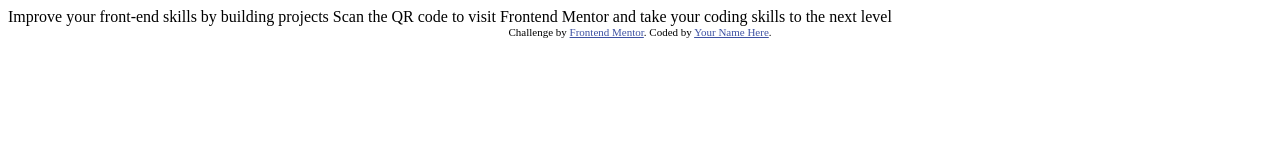
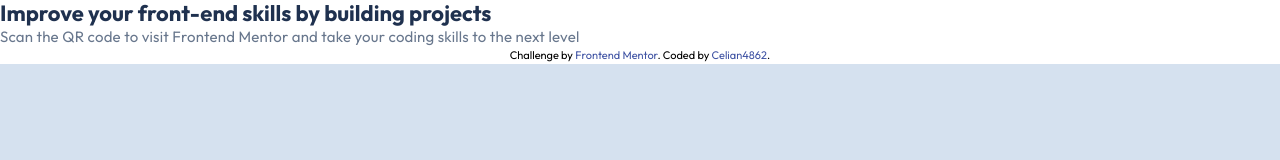
Before and after one commit to Celian4862/qr-code-component, a plain HTML site: page index.html in a window 1280 px wide. Drawn offline with Linux system fonts and the light colour scheme.

Commit message:
Modified index.html

```diff
--- a/index.html
+++ b/index.html
@@ -5,6 +5,7 @@
   <meta name="viewport" content="width=device-width, initial-scale=1.0"> <!-- displays site properly based on user's device -->
 
   <link rel="icon" type="image/png" sizes="32x32" href="./images/favicon-32x32.png">
+  <link rel="stylesheet" href="./styles/output.css" />
 
   <title>Frontend Mentor | QR code component</title>
 
@@ -14,15 +15,17 @@
     .attribution a { color: hsl(228, 45%, 44%); }
   </style>
 </head>
-<body>
+<body class="font-[Outfit] bg-[#D5E1EF]">
 
-  Improve your front-end skills by building projects
+  <section class="bg-white">
+    <h1 class="text-[#1F314F] font-[700] text-[22px]/[120%] tracking-[0px]">Improve your front-end skills by building projects</h1>
+    <main class="text-[#68778D] font-[400] text-[15px]/[140%] tracking-[0.2px]">Scan the QR code to visit Frontend Mentor and take your coding skills to the next level</main>
 
-  Scan the QR code to visit Frontend Mentor and take your coding skills to the next level
+    <div class="attribution">
+      Challenge by <a href="https://www.frontendmentor.io?ref=challenge" target="_blank">Frontend Mentor</a>.
+      Coded by <a href="https://github.com/Celian4862/" target="_blank">Celian4862</a>.
+    </div>
+  </section>
 
-  <div class="attribution">
-    Challenge by <a href="https://www.frontendmentor.io?ref=challenge" target="_blank">Frontend Mentor</a>.
-    Coded by <a href="#">Your Name Here</a>.
-  </div>
 </body>
 </html>
```
